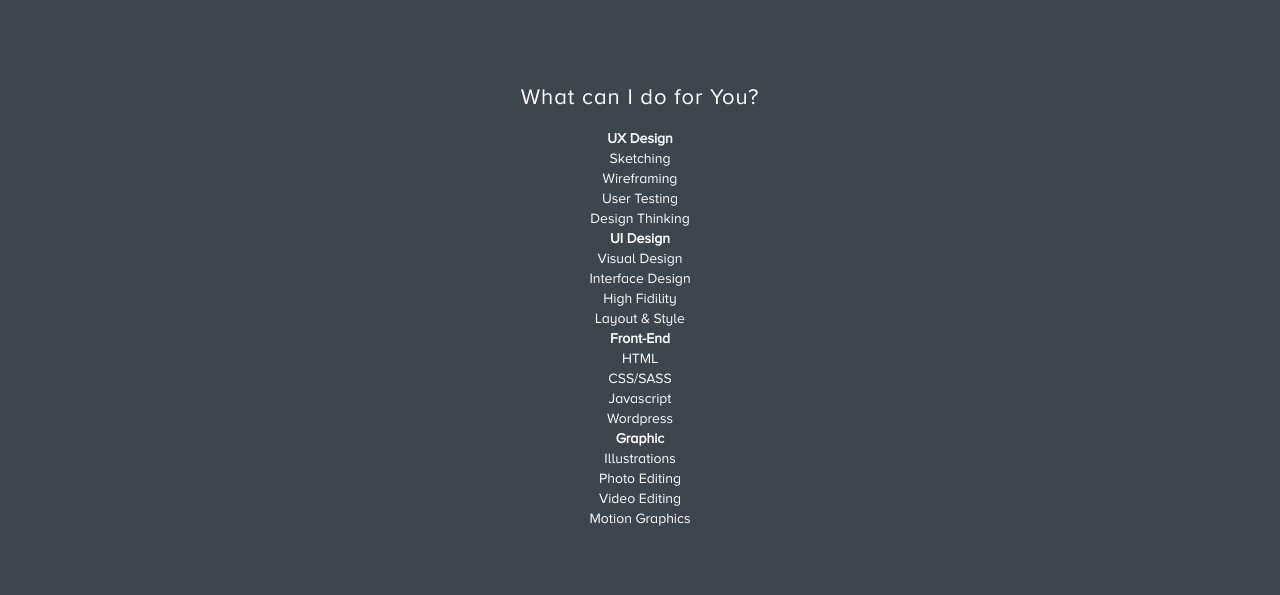
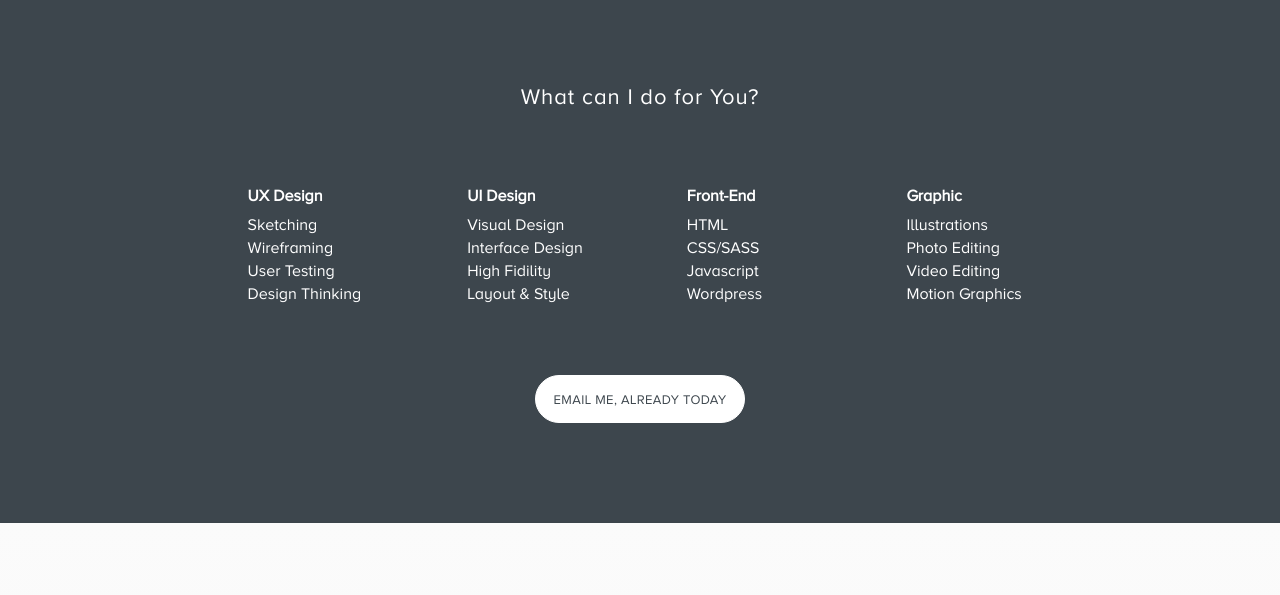
Before and after one commit to oscarlund/oscarlund, a website: page index.html in a window 1280 px wide. Shown: the part 1400-1995 px from the top of the page. Drawn offline with nearby package versions, Linux system fonts and the light colour scheme; files whose address does not match are found by name.

Commit message:
Update index.html

```diff
--- a/index.html
+++ b/index.html
@@ -330,28 +330,28 @@
   </div>
 
   <div class="my-skills">
-    <div class="skill">
+    <div class="skill-1">
       <b>UX Design</b><br />
       Sketching<br />
       Wireframing<br />
       User Testing<br />
       Design Thinking
     </div>
-    <div class="skill">
+    <div class="skill-1">
       <b>UI Design</b><br />
       Visual Design<br />
       Interface Design<br />
       High Fidility<br />
       Layout & Style
     </div>
-    <div class="skill">
+    <div class="skill-2">
       <b>Front-End</b><br />
       HTML<br />
       CSS/SASS<br />
       Javascript<br />
       Wordpress
     </div>
-    <div class="skill">
+    <div class="skill-2">
       <b>Graphic</b><br />
       Illustrations<br />
       Photo Editing<br />
```
